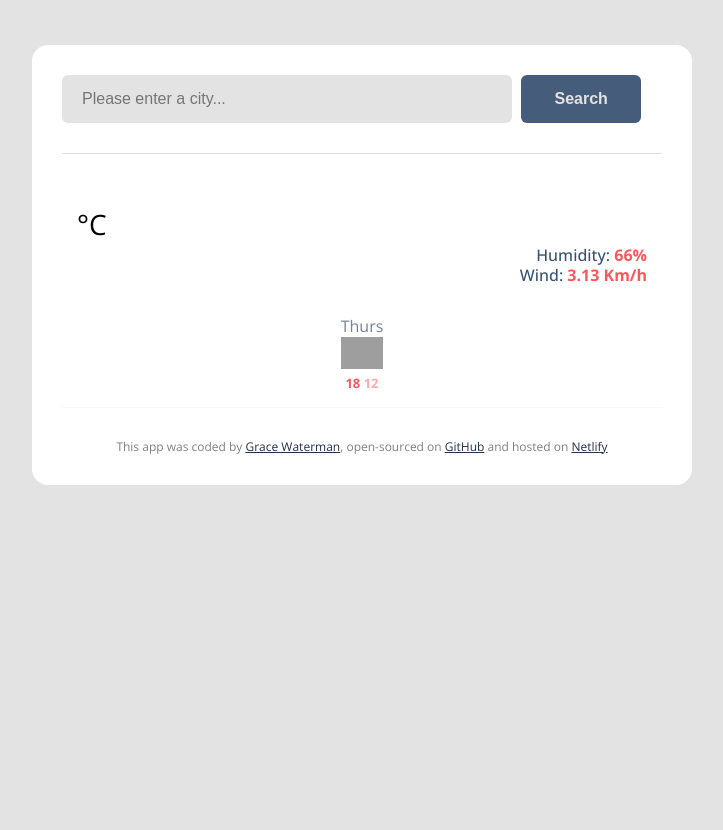
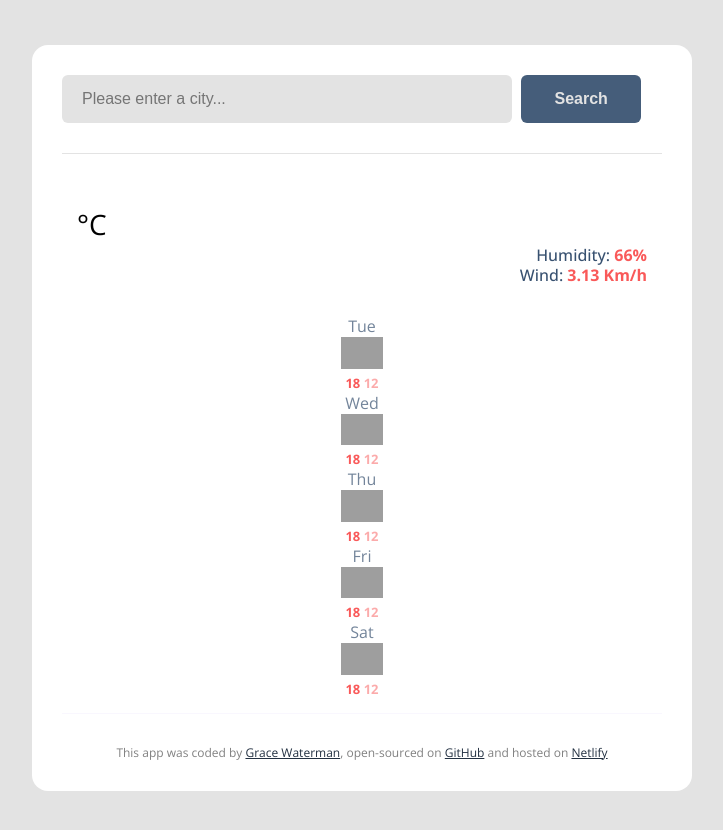
Before and after one commit to graceewat/week-8-weather-forecast-app, a plain HTML site: page index.html in a window 1280 px wide. Shown: the whole page, without its empty margins (278-1001 px from the left). Before the commit the page ends 800 px from the top, so only its background shows below. Drawn offline with nearby package versions, Linux system fonts and the light colour scheme; no server answers; grey boxes are pictures that could not be loaded.

Commit message:
Removed forecast HTML, included in javascript function to display forecast array

```diff
--- a/index.html
+++ b/index.html
@@ -47,21 +47,7 @@
           </div>
         </div>
         <h2 class="weather-app-clothing" id="weather-app-clothing"></h2>
-        <div class="weather-forecast">
-          <div class="row">
-            <div class="col-2">
-              <div class="weather-forecast-date">Thurs</div>
-              <img
-                src="https://shecodes-assets.s3.amazonaws.com/api/weather/icons/broken-clouds-night.png"
-                width="42px"
-              />
-              <div class="weather-forecast-temp">
-                <span class="weather-forecast-max">18</span
-                ><span class="weather-forecast-min"> 12</span>
-              </div>
-            </div>
-          </div>
-        </div>
+        <div class="weather-forecast" id="forecast"></div>
       </main>
       <footer>
         This app was coded by
--- a/src/index.js
+++ b/src/index.js
@@ -73,3 +73,27 @@ function whattowear(temp) {
     clothingElement.innerHTML = `Winter coat time! Layer up 🥶`;
   }
 }
+function displayForecast() {
+  let forecastElement = document.querySelector("#forecast");
+  let days = ["Tue", "Wed", "Thu", "Fri", "Sat"];
+  let forecastHtml = "";
+  days.forEach(function (day) {
+    forecastHtml =
+      forecastHtml +
+      `<div class="row">
+  <div class="col-2">
+  <div class="weather-forecast-date">${day}</div>
+ <img
+src="https://shecodes-assets.s3.amazonaws.com/api/weather/icons/broken-clouds-night.png"
+ width="42px"
+ />
+    <div class="weather-forecast-temp">
+  <span class="weather-forecast-max">18</span
+><span class="weather-forecast-min"> 12</span>
+</div>
+</div>
+</div>`;
+  });
+  forecastElement.innerHTML = forecastHtml;
+}
+displayForecast();
```
